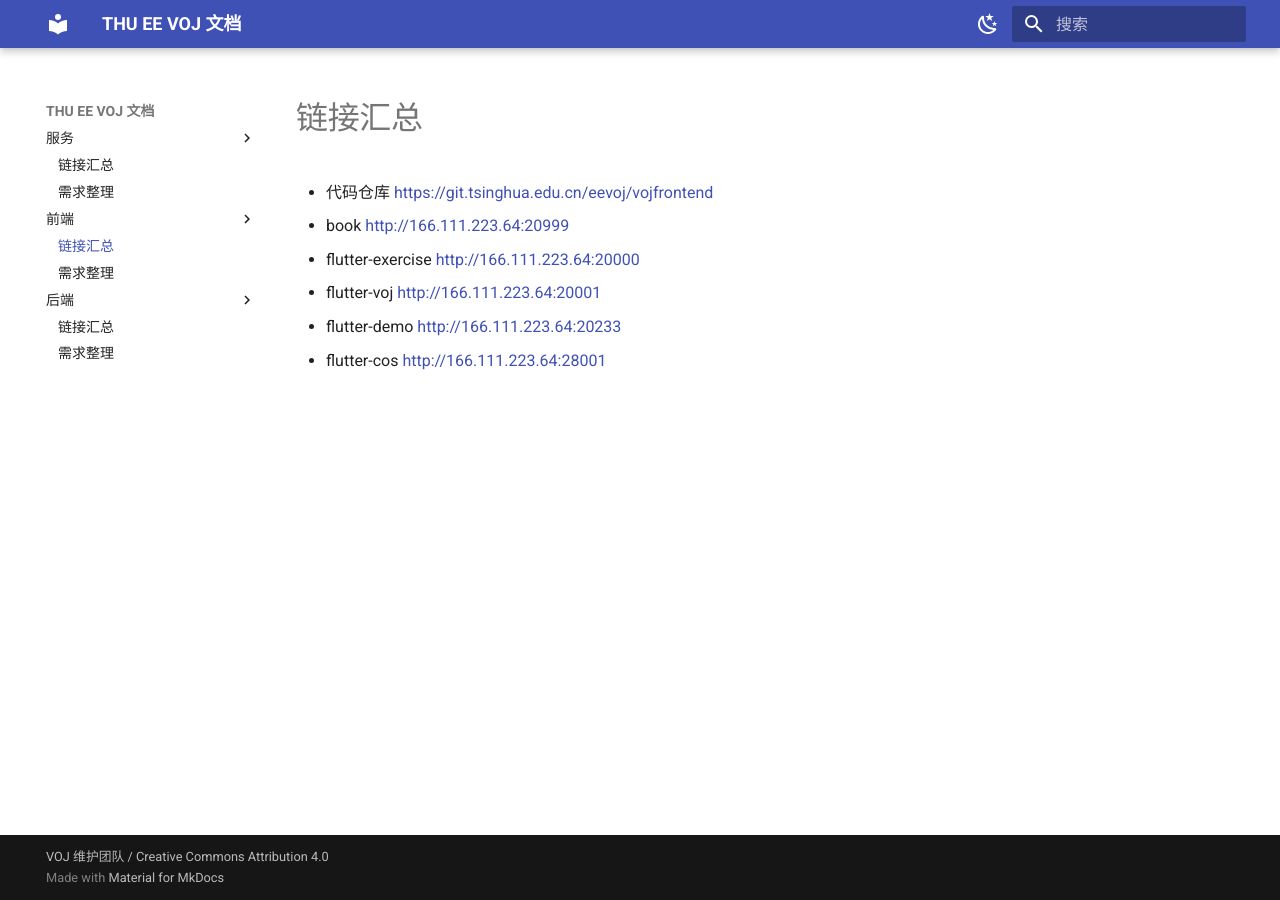
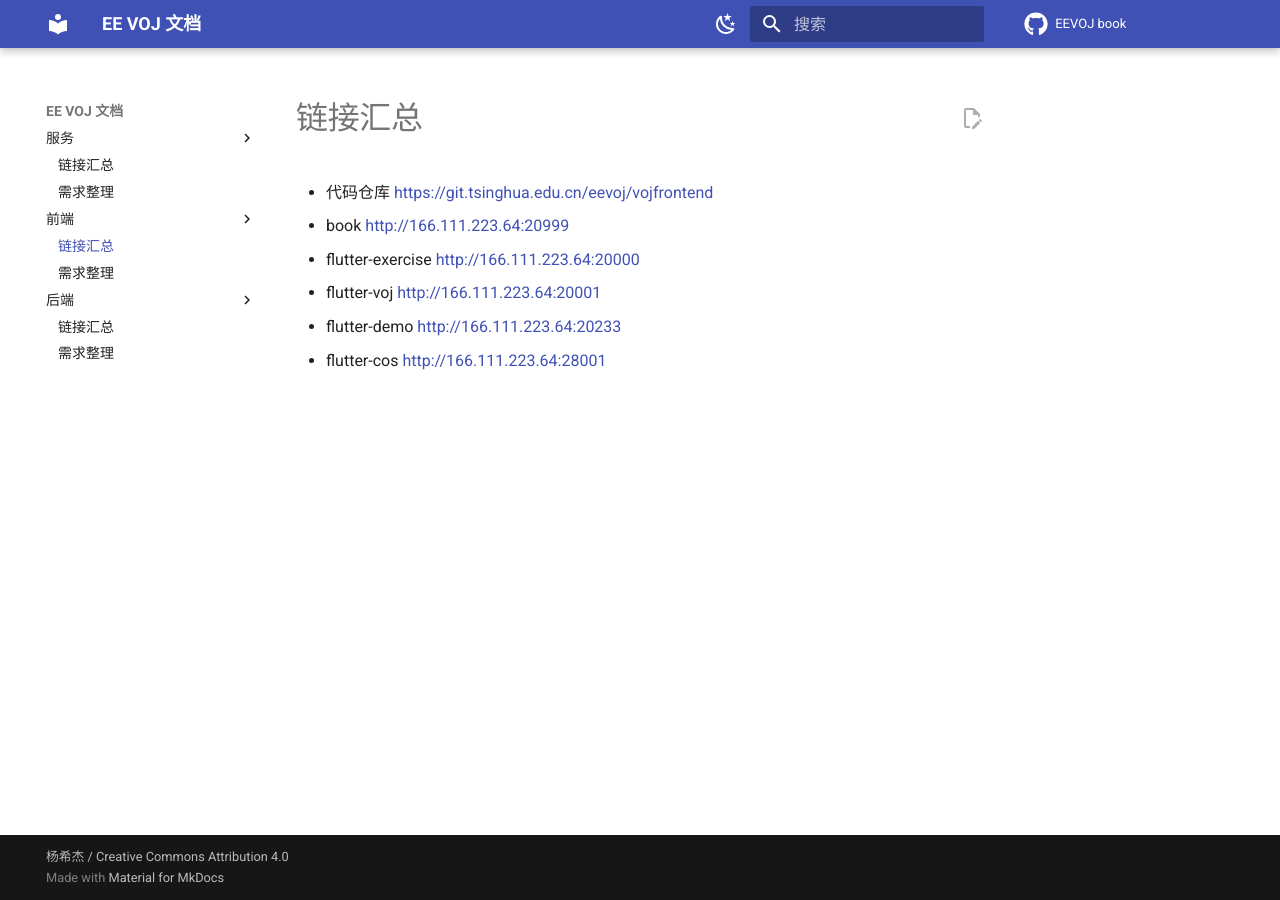
Before and after one commit to EEVOJ/book, an MkDocs documentation site: the page built from docs/FRONTEND/links.md, in a window 1280 px wide. Built offline with MkDocs 1.6.1 and Material for MkDocs 9.7.7, drawn with Linux system fonts in a browser that asks for light colours; comment, search, counter and statistics services are not loaded.

Commit message:
add mkdocs config for github

```diff
--- a/mkdocs.yml
+++ b/mkdocs.yml
@@ -1,8 +1,8 @@
 # [Info]
-site_name: THU EE VOJ 文档 # 左上角标题
-site_url: http://166.111.223.64:9999
+site_name: EE VOJ 文档 # 左上角标题
+site_url: https://github.com/EEVOJ/book # 右上角点击跳转的链接
 site_author: 杨希杰
-site_description: THU EE Verilog Online Judge
+site_description: EE Verilog Online Judge
 
 # [Navigtion]
 nav:
@@ -22,7 +22,6 @@ plugins:
     # insider已经支持中文的分词搜索了 https://squidfunk.github.io/mkdocs-material/blog/2022/chinese-search-support/
       lang:
         - en
-  # - tags # 给单篇文章添加标签 https://squidfunk.github.io/mkdocs-material/setup/setting-up-tags/?h=tags
 markdown_extensions:
   - pymdownx.arithmatex: # latex支持
       generic: true
@@ -62,16 +61,16 @@ theme:
     - search.suggest # 搜索输入一些字母时推荐补全整个单词
     - search.highlight # 搜索出的文章关键词加入高亮
     - content.code.copy # 可以通过按钮复制代码
+    - content.action.edit # 点击按钮跳转到编辑页面  需要结合 edit_uri 一起使用
   language: zh # 一些提示性的文字会变成中文
   icon:
     repo: fontawesome/brands/github
-# edit_uri: edit/main/docs # 编辑按钮跳转的链接
+edit_uri: edit/main/docs # 编辑按钮跳转的链接
 ## [top-right corner]
-# TODO add open source repo
-# repo_url: https://github.com/thu-mobile-dev/book # 右上角点击跳转的链接
-# repo_name: thu-mobile-dev/book # 右上角的名字
+repo_url: https://github.com/EEVOJ/book # 右上角点击跳转的链接
+repo_name: EEVOJ book # 右上角的名字
 ## [bottom-left corner]
-copyright: VOJ 维护团队 / Creative Commons Attribution 4.0 # 左下角的版权声明
+copyright: 杨希杰 / Creative Commons Attribution 4.0 # 左下角的版权声明
 
 extra_css:
   - mkdocs/css/no-footer.css # 不使用底部的翻页
```
